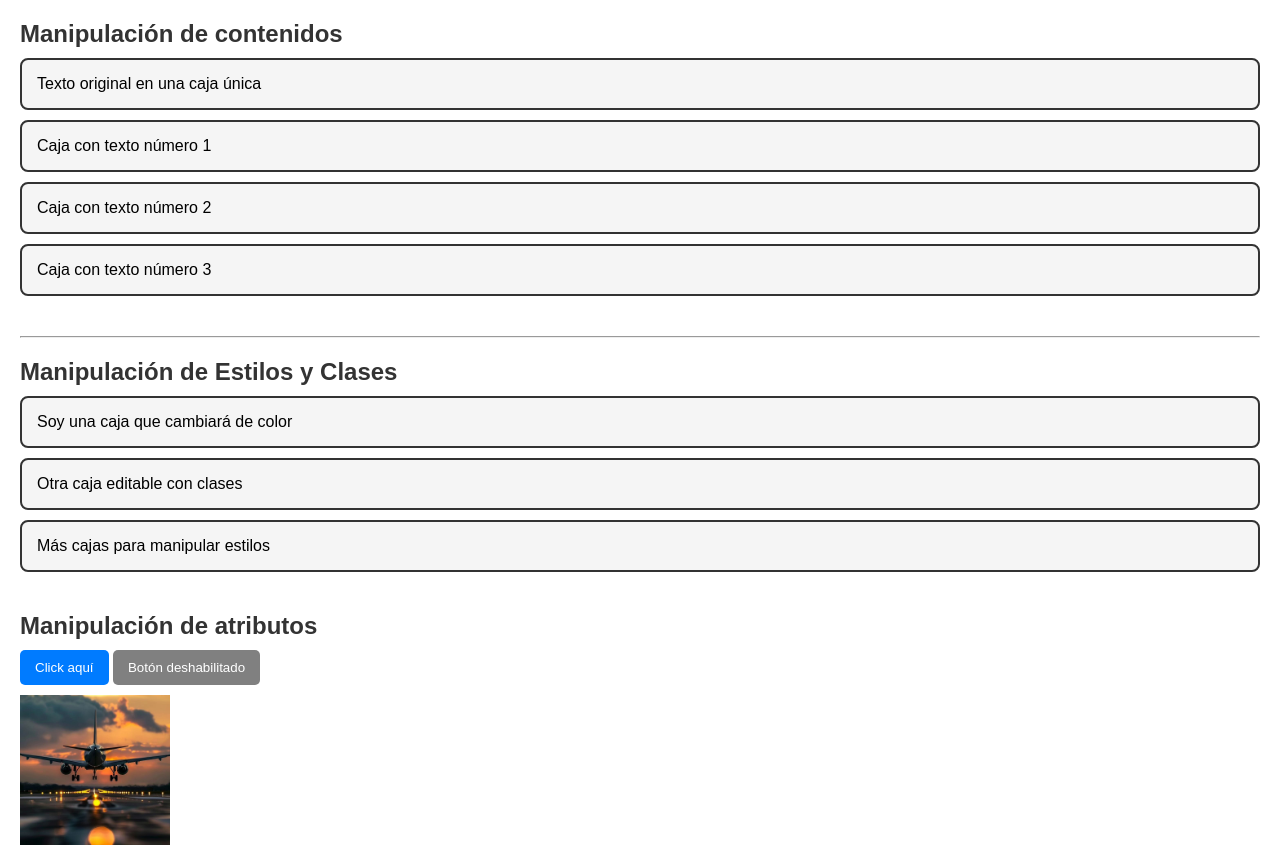
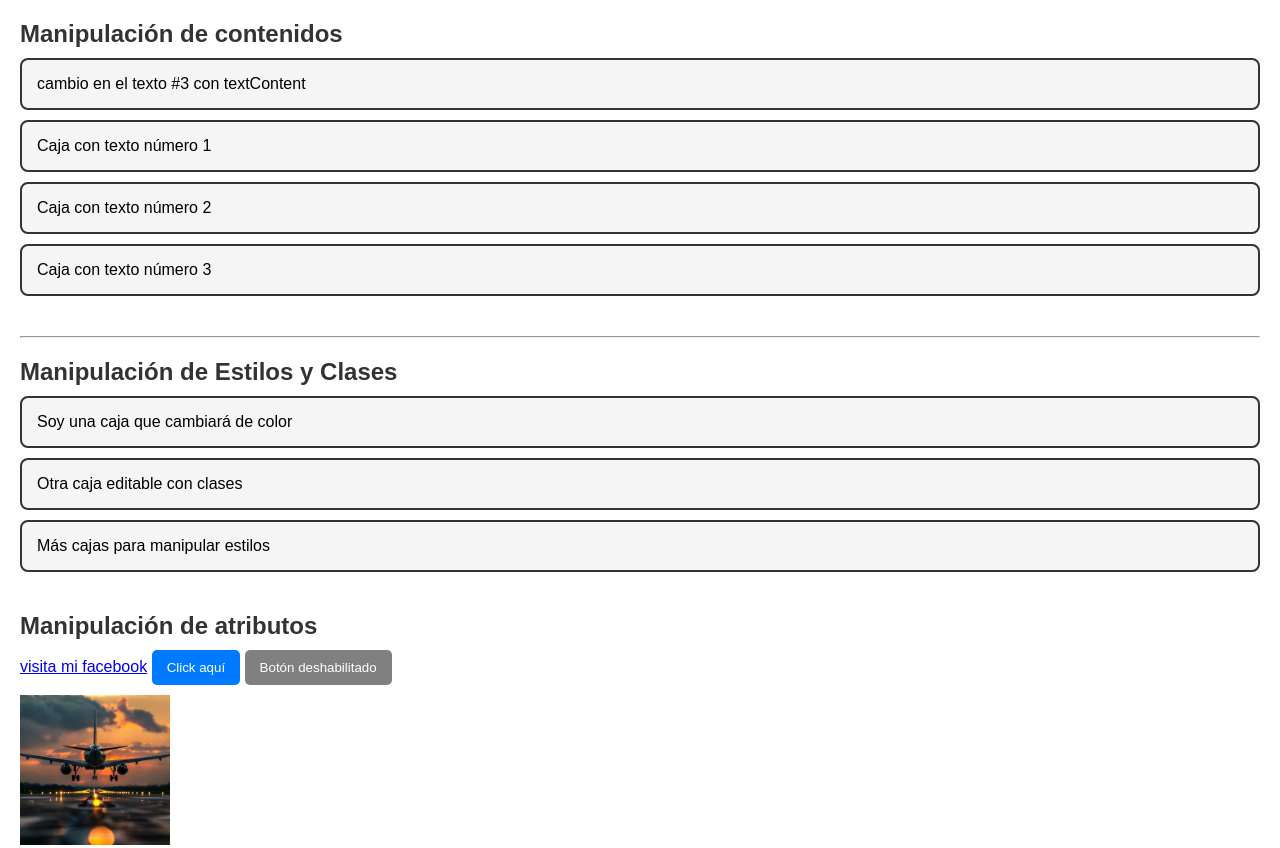
Before and after one commit to sofia0760/Practica-de-manipulacion-del-DOM, a plain HTML site: page index.html in a window 1280 px wide. Shown: the top 848 px of the page. Drawn offline with Linux system fonts and the light colour scheme.

Commit message:
se agrego una funcionalidad para cambiarle el contenido

```diff
--- a/index.html
+++ b/index.html
@@ -32,6 +32,7 @@
     <!-- ATRIBUTOS -->
      <section id="atributos">
         <h2>Manipulación de atributos</h2>
+        <a href="https://www.facebook.com/?locale=es_LA">visita mi facebook</a>
         <button id="boton-unico" class="boton">Click aquí</button>
         <button class="boton" disabled> Botón deshabilitado</button>
         <img  id="imagen-unica" src="img/imagen1 (2).jpg" alt="imagen de prueba">
@@ -40,6 +41,6 @@
 
      </section>
 
-    <script src="js/main.js"></script>
+    <script src="js/contenidos.js"></script>
 </body>
 </html>
--- /dev/null
+++ b/js/contenidos.js
@@ -0,0 +1,5 @@
+const cajaUnica = document.getElementById ('caja-unica');
+
+cajaUnica.innerText = "cambio en el texto  #1 con innerText";
+cajaUnica.innerHTML = "cambio en el texto #2 con inneHTML";
+cajaUnica.textContent = "cambio en el texto #3 con textContent";
```
Also changed, not shown: js/main.js (deleted).
